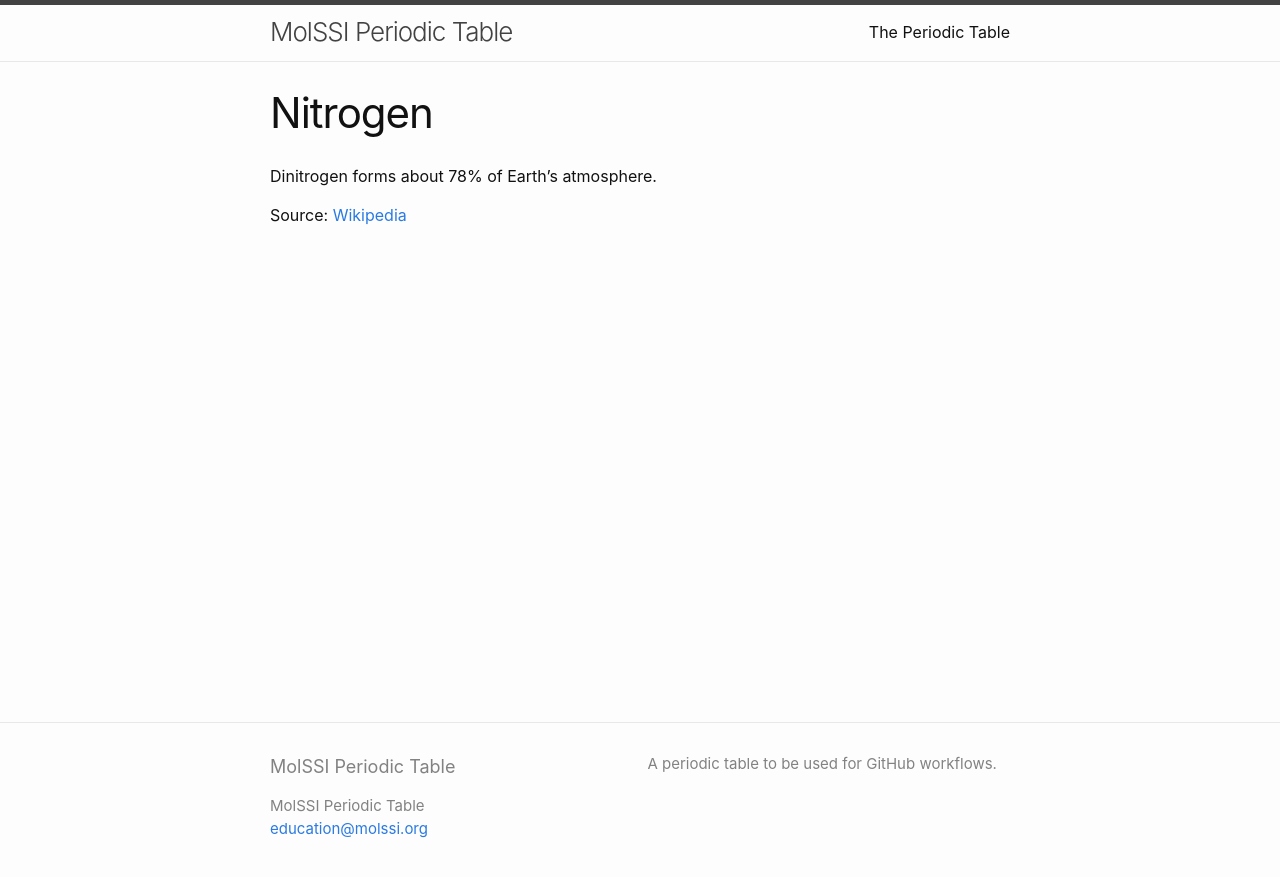
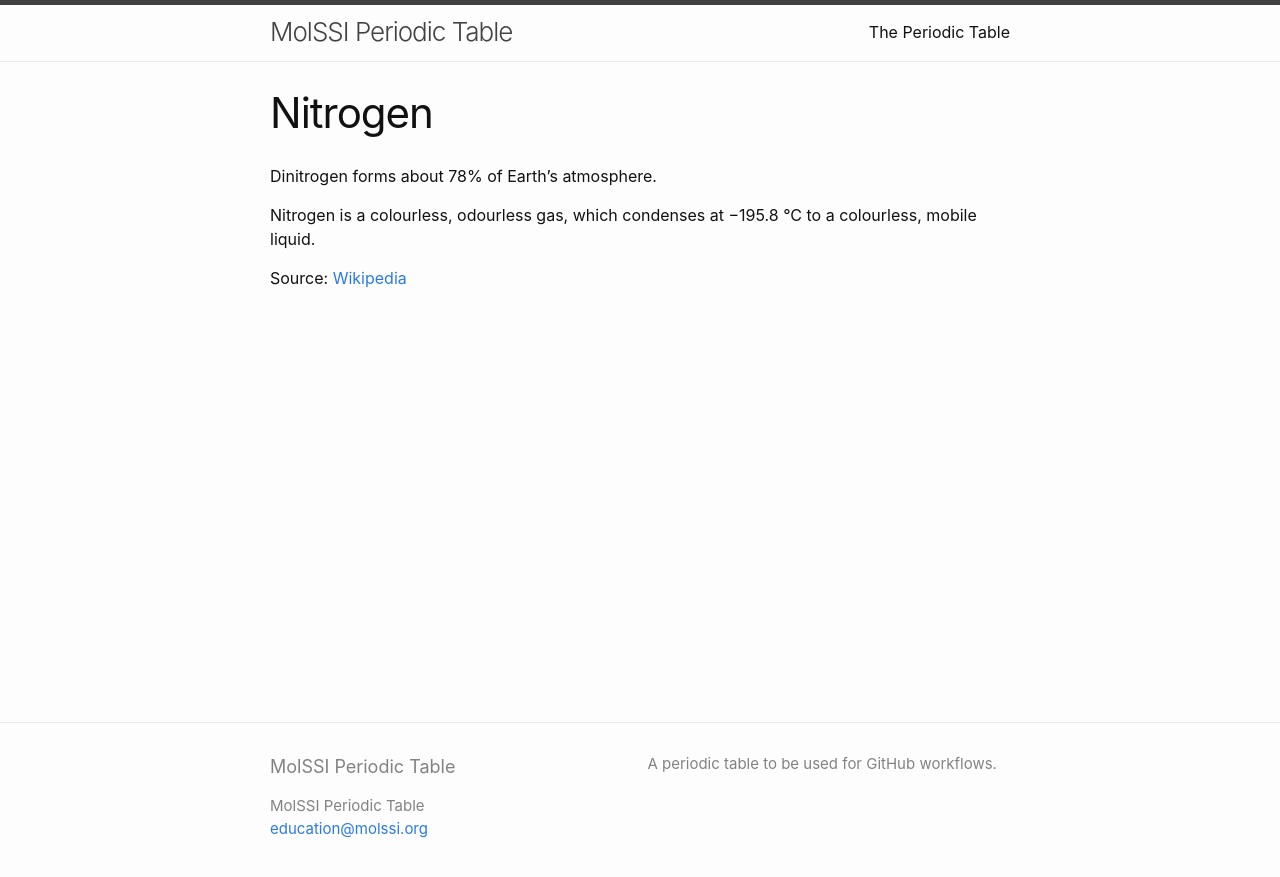
Before and after one commit to MolSSI-Education/periodic-table, a Jekyll site: the page built from elements/nitrogen.md, in a window 1280 px wide. Shown: the top 877 px of the page. Built offline with Jekyll 4.4.1, drawn with Linux system fonts in a browser that asks for light colours.

Commit message:
added info for nitrogen element

```diff
--- a/elements/nitrogen.md
+++ b/elements/nitrogen.md
@@ -5,4 +5,6 @@ title: Nitrogen
 
 Dinitrogen forms about 78% of Earth's atmosphere.
 
+Nitrogen is a colourless, odourless gas, which condenses at −195.8 °C to a colourless, mobile liquid.
+
 Source: [Wikipedia](https://en.wikipedia.org/wiki/Nitrogen)
```
